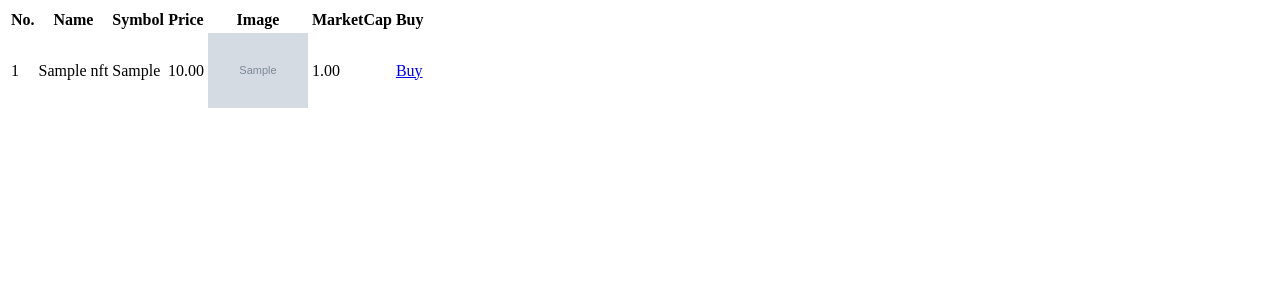
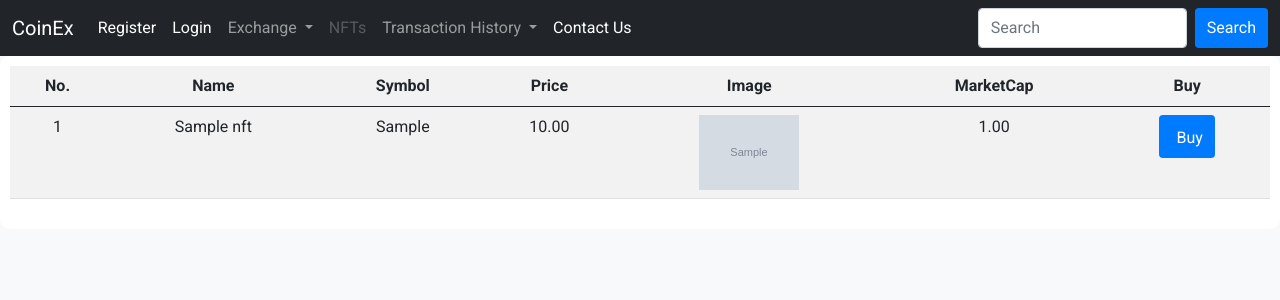
Before and after one commit to italiya07/CoinEx, a Django app: page /nfts/ in a window 1280 px wide. Shown: the top 300 px of the page. Run offline with Django 4.2, Linux system fonts and the light colour scheme; tables that the repository leaves empty hold one stand-in row (values such as "Sample post"); grey boxes marked "Sample" are stand-in pictures.

Commit message:
added styles in nft_list, nft_transaction_history and transaction_history

```diff
--- a/CoinEx_project/templates/CoinEx_Index/base.html
+++ b/CoinEx_project/templates/CoinEx_Index/base.html
@@ -83,13 +83,28 @@
           </li>
           {% if user.is_authenticated %}
           <li class="nav-item">
-            <a class="nav-link active" aria-current="page" href=" ">Buy/Sale</a>
+            <a class="nav-link active" aria-current="page" href="{% url 'nft_list' %}">NFTs</a>
           </li>
           {% else %}
           <li class="nav-item">
-            <a class="nav-link disabled" href=" " tabindex="-1" aria-disabled="true">Buy/Sale</a>
+            <a class="nav-link disabled" href=" " tabindex="-1" aria-disabled="true">NFTs</a>
           </li>
           {% endif %}
+
+
+         <li class="nav-item dropdown">
+            <a class="nav-link dropdown-toggle" href="#" id="navbarDropdown" role="button" data-bs-toggle="dropdown"
+              aria-expanded="false">
+              Transaction History
+            </a>
+            <ul class="dropdown-menu" aria-labelledby="navbarDropdown">
+              <li><a class="dropdown-item" href="{% url 'transaction-history' %}">Crypto Transaction History</a></li>
+              <li><a class="dropdown-item" href="{% url 'nft-transaction-history' %}">NFT Transaction History</a></li>
+
+
+            </ul>
+          </li>
+
 
           <li class="nav-item">
             <a class="nav-link active" aria-current="page" href="{% url 'contact_us' %}">Contact Us</a>
--- a/CoinEx_project/templates/CoinEx_Index/buy_nft.html
+++ b/CoinEx_project/templates/CoinEx_Index/buy_nft.html
@@ -1,4 +1,4 @@
-{% block title %}Buy Stock{% endblock %}
+{% block title %}Buy NFTs{% endblock %}
 {% load static %}
 <script src="https://js.stripe.com/v3/"></script>
 
@@ -124,7 +124,7 @@
         // Update total price dynamically based on quantity
         document.getElementById('id_quantity').addEventListener('input', function () {
             var quantity = parseInt(this.value);
-            var currentPrice = parseFloat('{{ crypto.price }}');
+            var currentPrice = parseFloat('{{ nft.price }}');
             var totalPrice = isNaN(quantity) ? 0 : quantity * currentPrice;
             document.getElementById('total_price').value = '$' + totalPrice.toFixed(2);
         });
--- a/CoinEx_project/templates/CoinEx_Index/index.html
+++ b/CoinEx_project/templates/CoinEx_Index/index.html
@@ -1,4 +1,4 @@
-{% extends 'CoinEx_Index/../base.html' %}
+{% extends 'CoinEx_Index/base.html' %}
 
 {% block content %}
 {% block highlightsView %}
--- a/CoinEx_project/templates/CoinEx_Index/nft_list.html
+++ b/CoinEx_project/templates/CoinEx_Index/nft_list.html
@@ -1,5 +1,61 @@
+{% extends 'CoinEx_Index/base.html' %}
 
-{% block nftListView %}
+{% block content %}
+    <style>
+        /* CSS for NFT List View */
+
+/* Style for the table */
+.table {
+  width: 100%;
+  border-collapse: collapse;
+  margin-bottom: 20px;
+}
+
+.table th,
+.table td {
+  padding: 8px;
+  text-align: center;
+}
+
+.table th {
+  background-color: #f2f2f2;
+}
+
+/* Style for table rows */
+.table tbody tr:nth-child(even) {
+  background-color: #f9f9f9;
+}
+
+/* Style for image */
+.table img {
+  display: block;
+  margin: 0 auto; /* Add this line to center the image */
+}
+
+/* Style for Buy button */
+.btn {
+  display: inline-block;
+  padding: 8px 12px;
+  border: none;
+  border-radius: 4px;
+  text-decoration: none;
+  color: #fff;
+  background-color: #007bff;
+  cursor: pointer;
+  transition: background-color 0.3s ease;
+}
+
+.btn:hover {
+  background-color: #0056b3;
+}
+
+/* Style for Bootstrap icon */
+.bi {
+  vertical-align: text-bottom;
+  margin-right: 5px;
+}
+
+    </style>
 <div class="container">
     <table class="table table-striped">
         <thead>
--- a/CoinEx_project/templates/CoinEx_Index/nfttransactionhistory.html
+++ b/CoinEx_project/templates/CoinEx_Index/nfttransactionhistory.html
@@ -1,3 +1,5 @@
+{% extends 'CoinEx_Index/base.html' %}
+
 {% block title %}Transaction{% endblock %}
 {% load static %}
 {% block extraHead %}<style>
--- a/CoinEx_project/templates/CoinEx_Index/transactionhistory.html
+++ b/CoinEx_project/templates/CoinEx_Index/transactionhistory.html
@@ -1,3 +1,5 @@
+{% extends 'CoinEx_Index/base.html' %}
+
 {% block title %}Transaction{% endblock %}
 {% load static %}
 {% block extraHead %}<style>
```
